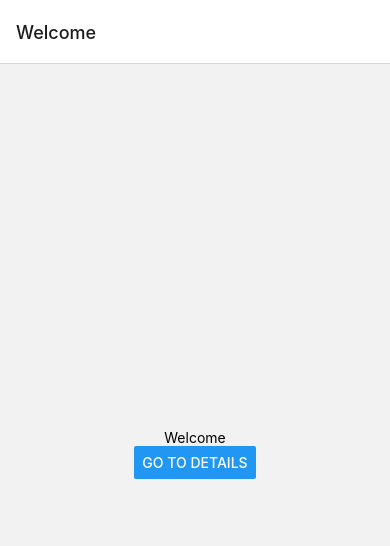
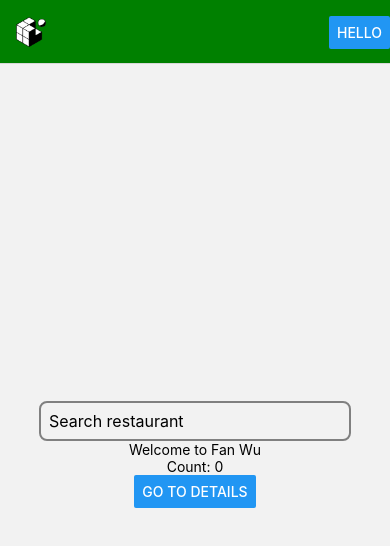
Before and after one commit to GersonEC/mobile-restaurant-menu, a React Native app: screen /Home in a window 390 px wide. Shown: the top 546 px of the page. Built offline with nearby package versions, Linux system fonts and the light colour scheme.

Commit message:
Create Search component

```diff
--- a/App.js
+++ b/App.js
@@ -1,19 +1,44 @@
 import { NavigationContainer } from '@react-navigation/native';
 import { createNativeStackNavigator } from '@react-navigation/native-stack';
-import { StyleSheet } from 'react-native';
+import { Button, Image, StyleSheet } from 'react-native';
 import Detail from './Screens/Detail';
 import Home from './Screens/Home';
 
 const Stack = createNativeStackNavigator();
 
+function LogoTitle() {
+  return (
+    <Image
+      style={{ width: 30, height: 30 }}
+      source={require('./assets/favicon.png')}
+    />
+  );
+}
+
 export default function App() {
   return (
     <NavigationContainer>
-      <Stack.Navigator initialRouteName='Home'>
+      <Stack.Navigator
+        initialRouteName='Home'
+        screenOptions={{
+          headerTitle: (props) => <LogoTitle {...props} />,
+          headerStyle: { backgroundColor: 'green' },
+          headerTintColor: 'white',
+          headerTitleStyle: {
+            fontSize: 20,
+          },
+          headerRight: () => (
+            <Button color='white' title='hello' onPress={() => alert('Hey!')} />
+          ),
+        }}
+      >
         <Stack.Screen
           name='Home'
           component={Home}
-          options={{ title: 'Welcome' }}
+          initialParams={{ restaurant: 'Fan Wu' }}
+          options={{
+            title: 'Welcome',
+          }}
         />
         <Stack.Screen name='Detail' component={Detail} />
       </Stack.Navigator>
--- a/Screens/Detail.js
+++ b/Screens/Detail.js
@@ -1,6 +1,7 @@
 import { Button, Text, View } from 'react-native';
 
-function Detail({ navigation }) {
+//navigation and route are intrinsic props for all pages of React Navigation
+function Detail({ navigation, route }) {
   const onButtonPress = () => {
     navigation.navigate('Home');
   };
--- a/Screens/Home.js
+++ b/Screens/Home.js
@@ -1,12 +1,28 @@
+import React from 'react';
 import { Button, Text, View } from 'react-native';
+import Search from './Search';
 
-function Home({ navigation }) {
+function Home({ navigation, route }) {
+  const [count, setCount] = React.useState(0);
+  const { restaurant } = route.params;
   const onButtonPress = () => {
     navigation.navigate('Detail');
   };
+
+  React.useEffect(() => {
+    navigation.setOptions({
+      headerRight: () => (
+        <Button onPress={() => setCount((c) => c + 1)} title='hello' />
+      ),
+      headerTintColor: 'white',
+    });
+  }, [navigation]);
+
   return (
     <View style={{ flex: 1, alignItems: 'center', justifyContent: 'center' }}>
-      <Text>Welcome</Text>
+      <Search />
+      <Text>Welcome to {restaurant}</Text>
+      <Text>Count: {count}</Text>
       <Button title='Go to details' onPress={onButtonPress} />
     </View>
   );
--- /dev/null
+++ b/Screens/Search.js
@@ -0,0 +1,36 @@
+import React from 'react';
+import { StyleSheet, TextInput, View } from 'react-native';
+
+const Search = () => {
+  const [text, setText] = React.useState('');
+
+  const onTextChange = (newText) => setText(newText);
+
+  return (
+    <View style={styles.container}>
+      <TextInput
+        style={styles.search}
+        placeholder='Search restaurant'
+        value={text}
+        onChange={onTextChange}
+      />
+    </View>
+  );
+};
+
+const styles = StyleSheet.create({
+  container: {
+    display: 'flex',
+    width: '80%',
+  },
+  search: {
+    borderWidth: '2px',
+    borderColor: 'grey',
+    padding: 8,
+    borderRadius: 8,
+    height: 40,
+    fontSize: 16,
+  },
+});
+
+export default Search;
```
